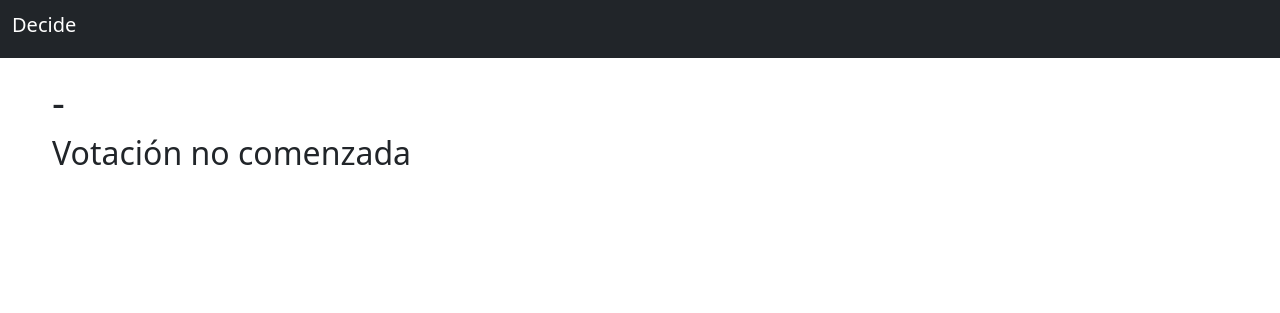
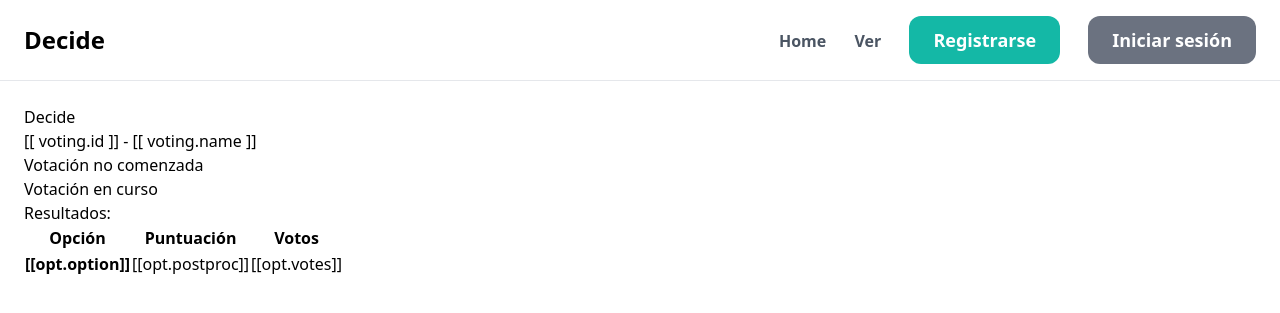
Before and after one commit to 3ralon/decide, a Django app: page /visualizer/1/ in a window 1280 px wide. Shown: the top 313 px of the page. Run offline with Django 3.2, Linux system fonts and the light colour scheme; data that the repository does not hold is empty; some libraries are stand-ins or nearby versions.

Commit message:
feat(booth): homepage

```diff
--- a/decide/base/templates/base.html
+++ b/decide/base/templates/base.html
@@ -1,14 +1,34 @@
 <!DOCTYPE html>
+
 <html>
     <head>
-        <meta charset="utf-8" />
-        <title>{% block title %}Decide!{% endblock %}</title>
-        {% block extrahead %}{% endblock %}
+        <meta charset="utf-8">
+        <meta name="viewport" content="width=device-width, initial-scale=1.0">
+
+        <script src="https://cdn.tailwindcss.com"></script>
+
+        <title>{% block title %}{% endblock %}Decide</title>
     </head>
+
     <body>
-        {% block content %}
-        {% endblock %}
+        <nav class="py-6 px-6 flex justify-between items-center border-b border-gray-200">
+            <a href="/" class = "text-2xl font-bold">Decide</a>
 
-        {% block extrabody %}{% endblock %}
+            <div class="space-x-6">
+                <a href="{% url 'home' %}" class="text-gray-600 font-semibold hover:text-gray-900">Home</a>
+                <a href="#" class="text-gray-600 font-semibold hover:text-gray-900">Ver</a>
+
+                {% if request.user.is_authenticated %}
+                    <a href="#" class="px-6 py-3 text-lg font-semibold bg-gray-500 text-white rounded-xl hover:bg-gray-700">Cerrar sesión</a>
+                {% else %}
+                    <a href="#" class="px-6 py-3 text-lg font-semibold bg-teal-500 text-white rounded-xl hover:bg-teal-700">Registrarse</a>
+                    <a href="#" class="px-6 py-3 text-lg font-semibold bg-gray-500 text-white rounded-xl hover:bg-gray-700">Iniciar sesión</a>
+                {% endif %}
+            </div>
+        </nav>
+        <div class="px-6 py-6">
+            {% block content %}
+            {% endblock %}
+        </div>
     </body>
 </html>
--- a/decide/booth/urls.py
+++ b/decide/booth/urls.py
@@ -1,7 +1,10 @@
 from django.urls import path
 from .views import BoothView
+from . import views
 
 
 urlpatterns = [
-    path('<int:voting_id>/', BoothView.as_view()),
+    path('vote/<int:voting_id>/', BoothView.as_view(), name='booth_vote'),
+    path("", views.index, name="home"),
+
 ]
--- a/decide/decide/urls.py
+++ b/decide/decide/urls.py
@@ -26,7 +26,8 @@
     path('admin/', admin.site.urls),
     path('doc/', schema_view),
     path('gateway/', include('gateway.urls')),
-    path('voting/', include('voting.urls'))
+    path('voting/', include('voting.urls')),
+    path('', include('booth.urls')),
 ]
 
 for module in settings.MODULES:
```
Also changed, not shown: decide/booth/templates/booth/home.html (added, +19 -0 lines), decide/booth/views.py (+9 -0 lines).
